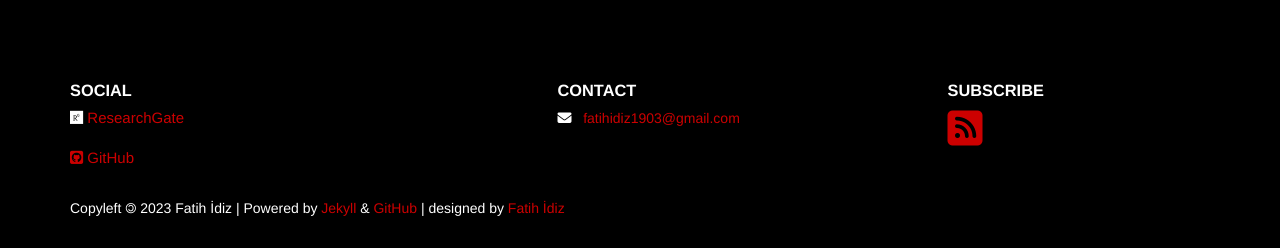
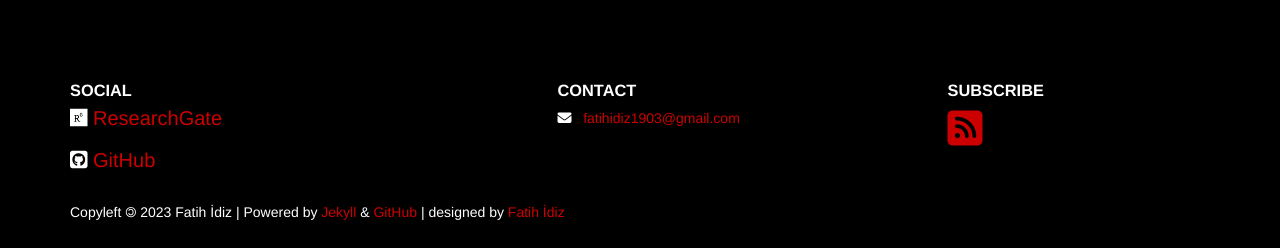
Before and after one commit to fatihidiz/fatihidiz-unifreak.github.io, a Jekyll site: the page built from index.html, in a window 1280 px wide. Shown: the part 1918-2166 px from the top of the page. Built offline with Jekyll 4.4.1, drawn with Linux system fonts in a browser that asks for light colours; nearby versions of some CDN libraries; the list of posts is cut into pages by our own code.

Commit message:
Update footer.html

```diff
--- a/_includes/footer.html
+++ b/_includes/footer.html
@@ -17,8 +17,8 @@
                 </li>
               {% endfor %}
               -->
-              <li> <a style="font-size:15px; line-height:10px;" href="https://www.researchgate.net/profile/Fatih_Idiz"><i style="color:white;" class="fa-brands fa-researchgate"></i> ResearchGate</a> </li><br>
-              <li> <a style="font-size:15px; line-height:10px;" href="https://github.com/fatihidiz"><i class="fa-brands fa-square-github"></i> GitHub</a> </li>
+              <li> <a style="font-size:20px; line-height:7px;" href="https://www.researchgate.net/profile/Fatih_Idiz"><i style="color:white;" class="fa-brands fa-researchgate"></i> ResearchGate</a> </li><br>
+              <li> <a style="font-size:20px; line-height:7px;" href="https://github.com/fatihidiz"><i style="color:white;" class="fa-brands fa-square-github"></i> GitHub</a> </li>
             </ul>
           </div>
 
```
